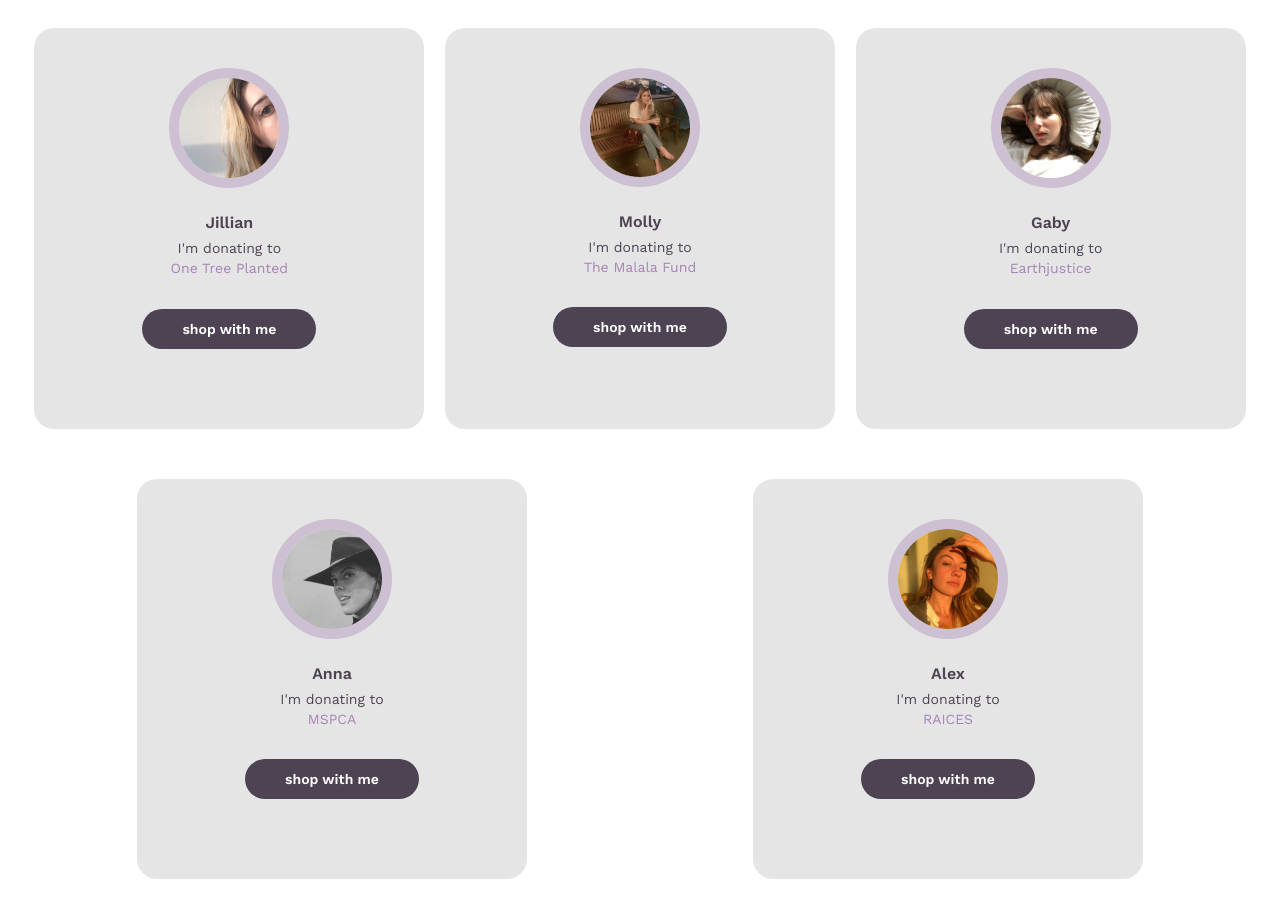
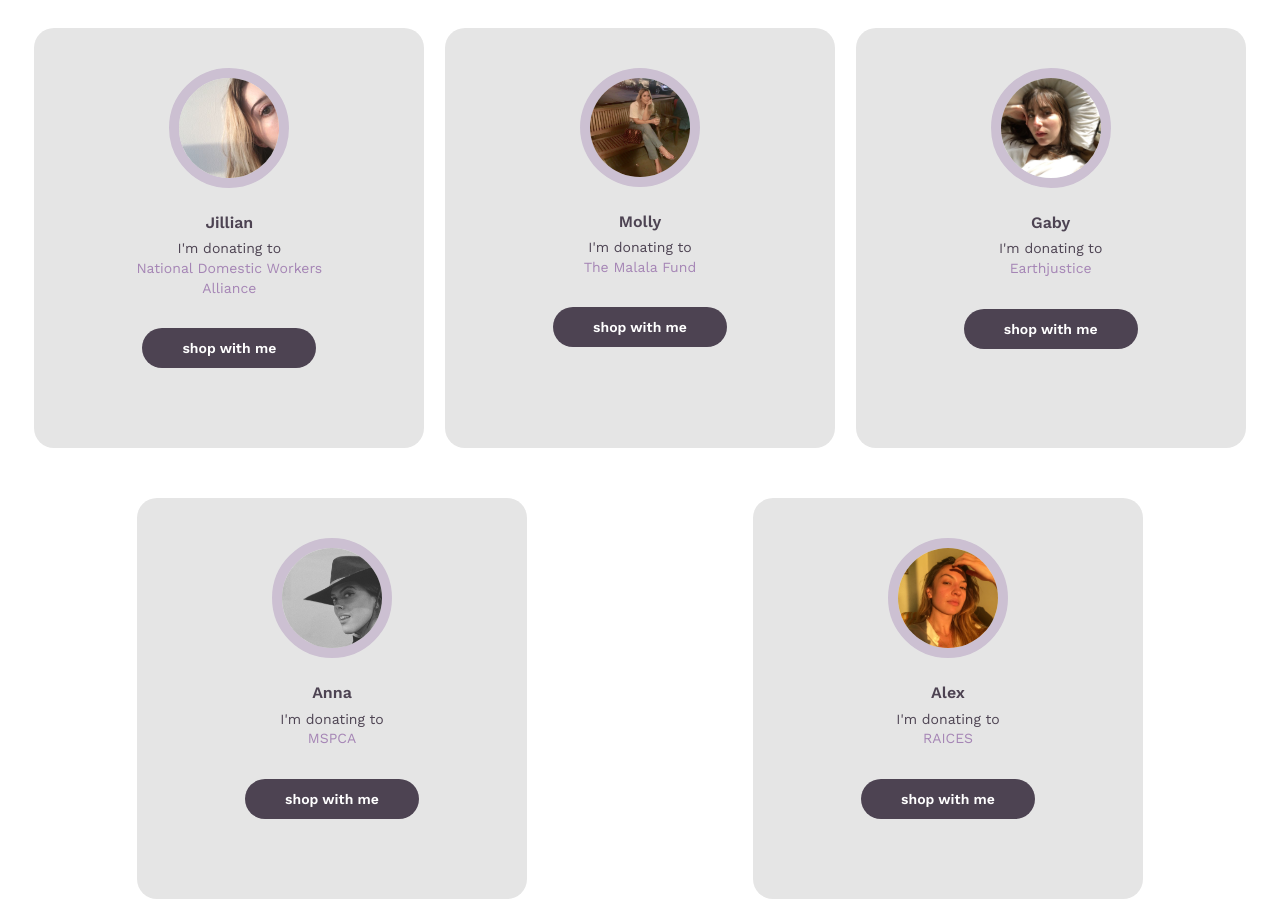
Before and after one commit to jilliangmeehan/donatewithus, a Jekyll site: the page built from index.html, in a window 1280 px wide and 900 px high, scrolled down 1618 px. Built offline with Jekyll 4.4.1, drawn with Linux system fonts in a browser that asks for light colours.

Commit message:
Update people.yml

```diff
--- a/_data/people.yml
+++ b/_data/people.yml
@@ -3,8 +3,8 @@
   url: https://jillianmeehan.com
   id: 0
   img: assets/images/jillian_favicon.ico
-  organization: One Tree Planted
-  organization_url: https://onetreeplanted.org
+  organization: National Domestic Workers Alliance
+  organization_url: https://www.domesticworkers.org
   total: 331.61
   links:
    - title: Glossier
```
